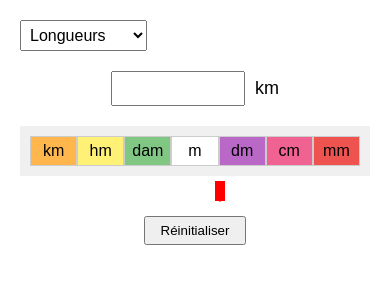
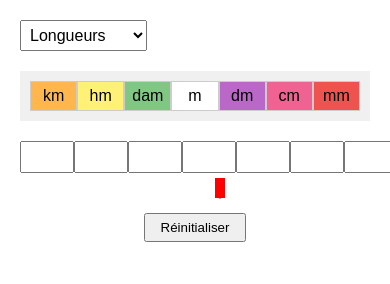
Before and after one commit to ZAHIRI1398/outils-g-o, an Electron app: page outils/glisse_mesure/index.html in a window 390 px wide. Drawn offline with Linux system fonts and the light colour scheme.

Commit message:
Ajout des cases de saisie avec la virgule mobile

```diff
--- a/outils/glisse_mesure/index.html
+++ b/outils/glisse_mesure/index.html
@@ -40,6 +40,22 @@
             border: 1px solid #ccc;
             position: relative;
         }
+        .input-row {
+            display: flex;
+            justify-content: space-between;
+            margin-top: 10px;
+            position: relative;
+        }
+        .input-cell {
+            width: 100px;
+            text-align: center;
+        }
+        .input-cell input {
+            width: 40px;
+            text-align: center;
+            font-size: 16px;
+            padding: 5px;
+        }
         .km { background-color: #ffb74d; }
         .hm { background-color: #fff176; }
         .dam { background-color: #81c784; }
@@ -47,22 +63,6 @@
         .dm { background-color: #ba68c8; }
         .cm { background-color: #f06292; }
         .mm { background-color: #ef5350; }
-        .number-display {
-            display: flex;
-            justify-content: center;
-            align-items: center;
-            margin-top: 20px;
-            gap: 10px;
-        }
-        .number-input {
-            width: 120px;
-            font-size: 18px;
-            text-align: right;
-            padding: 5px;
-        }
-        .unit-label {
-            font-size: 18px;
-        }
         .decimal-point {
             width: 10px;
             height: 20px;
@@ -71,6 +71,7 @@
             bottom: -25px;
             cursor: pointer;
             transform: translateX(-50%);
+            z-index: 10;
         }
         .decimal-point::before {
             content: ',';
@@ -80,14 +81,6 @@
             font-weight: bold;
             top: -5px;
             left: 2px;
-        }
-        .grid-lines {
-            position: absolute;
-            top: 0;
-            left: 0;
-            right: 0;
-            bottom: 0;
-            pointer-events: none;
         }
         .controls {
             margin-top: 40px;
@@ -109,11 +102,6 @@
             </select>
         </div>
 
-        <div class="number-display">
-            <input type="number" id="valueInput" class="number-input" step="any">
-            <span class="unit-label" id="unitLabel">km</span>
-        </div>
-
         <div class="conversion-table">
             <div class="units-row">
                 <div class="unit-cell km">km</div>
@@ -123,6 +111,15 @@
                 <div class="unit-cell dm">dm</div>
                 <div class="unit-cell cm">cm</div>
                 <div class="unit-cell mm">mm</div>
+            </div>
+            <div class="input-row">
+                <div class="input-cell"><input type="text" maxlength="1" pattern="[0-9]" id="km" /></div>
+                <div class="input-cell"><input type="text" maxlength="1" pattern="[0-9]" id="hm" /></div>
+                <div class="input-cell"><input type="text" maxlength="1" pattern="[0-9]" id="dam" /></div>
+                <div class="input-cell"><input type="text" maxlength="1" pattern="[0-9]" id="m" /></div>
+                <div class="input-cell"><input type="text" maxlength="1" pattern="[0-9]" id="dm" /></div>
+                <div class="input-cell"><input type="text" maxlength="1" pattern="[0-9]" id="cm" /></div>
+                <div class="input-cell"><input type="text" maxlength="1" pattern="[0-9]" id="mm" /></div>
             </div>
             <div id="decimalPoint" class="decimal-point"></div>
         </div>
@@ -134,11 +131,10 @@
 
     <script>
         const measureType = document.getElementById('measureType');
-        const valueInput = document.getElementById('valueInput');
-        const unitLabel = document.getElementById('unitLabel');
         const decimalPoint = document.getElementById('decimalPoint');
         const resetBtn = document.getElementById('reset');
         const conversionTable = document.querySelector('.conversion-table');
+        const inputs = ['km', 'hm', 'dam', 'm', 'dm', 'cm', 'mm'].map(id => document.getElementById(id));
 
         let currentPosition = 3; // Position initiale (m)
         let isDragging = false;
@@ -155,7 +151,6 @@
             document.querySelectorAll('.unit-cell').forEach((cell, index) => {
                 cell.textContent = selectedUnits[index];
             });
-            unitLabel.textContent = selectedUnits[currentPosition];
         });
 
         // Gestion du déplacement de la virgule
@@ -179,7 +174,6 @@
             if (position !== currentPosition) {
                 currentPosition = position;
                 decimalPoint.style.left = `${(position + 1) * (100/7)}%`;
-                updateDisplay();
             }
         });
 
@@ -187,33 +181,32 @@
             isDragging = false;
         });
 
-        // Mise à jour de l'affichage
-        function updateDisplay() {
-            if (!valueInput.value) return;
+        // Validation des entrées (seulement les chiffres de 0 à 9)
+        inputs.forEach(input => {
+            input.addEventListener('input', function(e) {
+                this.value = this.value.replace(/[^0-9]/g, '');
+                if (this.value.length > 1) {
+                    this.value = this.value.slice(0, 1);
+                }
+            });
 
-            const value = parseFloat(valueInput.value);
-            const units = {
-                'longueurs': ['km', 'hm', 'dam', 'm', 'dm', 'cm', 'mm'],
-                'masses': ['kg', 'hg', 'dag', 'g', 'dg', 'cg', 'mg'],
-                'contenances': ['kL', 'hL', 'daL', 'L', 'dL', 'cL', 'mL']
-            };
-
-            const selectedUnits = units[measureType.value];
-            unitLabel.textContent = selectedUnits[currentPosition];
-        }
-
-        valueInput.addEventListener('input', updateDisplay);
+            // Passer automatiquement à la case suivante
+            input.addEventListener('keyup', function(e) {
+                if (this.value.length === 1) {
+                    const currentIndex = inputs.indexOf(this);
+                    if (currentIndex < inputs.length - 1) {
+                        inputs[currentIndex + 1].focus();
+                    }
+                }
+            });
+        });
 
         // Réinitialisation
         resetBtn.addEventListener('click', () => {
-            valueInput.value = '';
+            inputs.forEach(input => input.value = '');
             currentPosition = 3;
             decimalPoint.style.left = `${(currentPosition + 1) * (100/7)}%`;
-            updateDisplay();
         });
-
-        // Initialisation
-        updateDisplay();
     </script>
 </body>
 </html>
```
